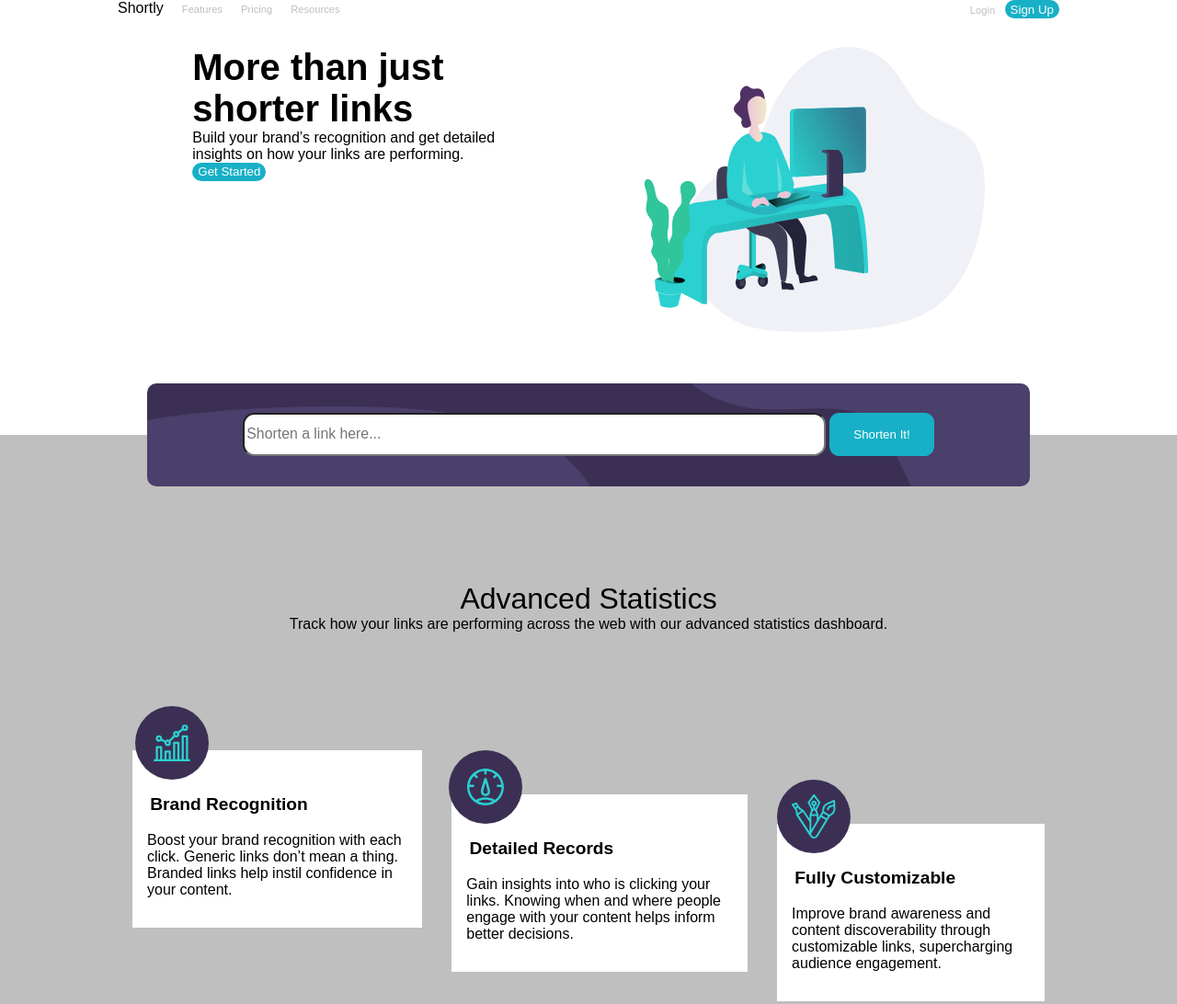
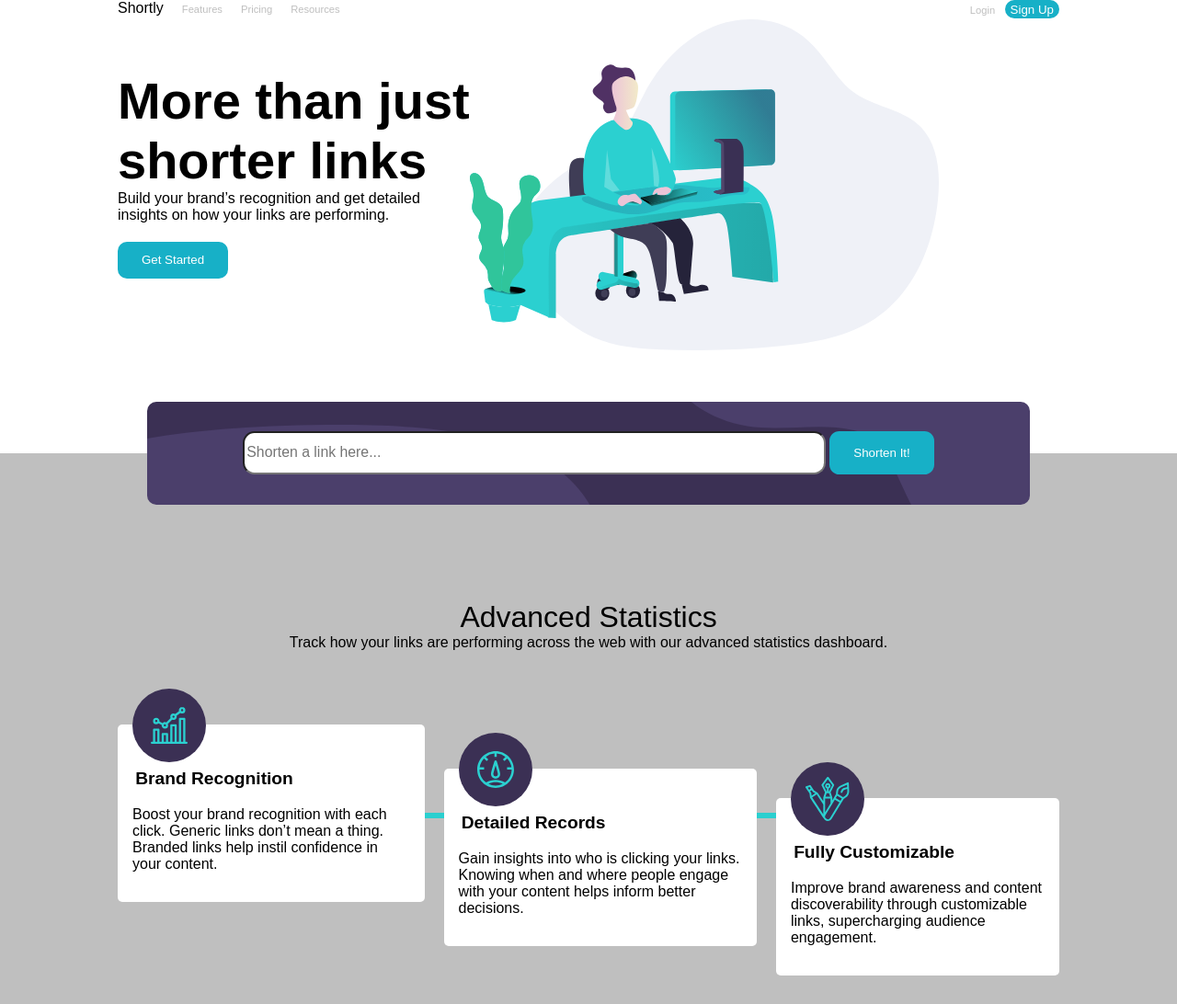
Before and after one commit to nemanja-z/URL-Shortener, a plain HTML site: page index.html in a window 1280 px wide. Shown: the top 1092 px of the page at 92% size. Drawn offline with nearby package versions, Linux system fonts and the light colour scheme.

Commit message:
Add incomplete desktop version

```diff
--- a/css/style.css
+++ b/css/style.css
@@ -24,8 +24,11 @@ nav.flexbox{
     display: flex;
     justify-content: space-between;
 }
-.flexbox, .activation, .section-1, .info, .activation, .wrap {
+.flexbox, .activation, .info, .activation, .wrap {
     padding:0 8em;
+}
+.section-1{
+    padding: 0 0 0 8em;
 }
 nav.flexbox ul {
     display: flex;
@@ -41,13 +44,16 @@ nav.flexbox ul li:last-child {
 section.section-1{
     display: flex;
     flex-direction: row;
-    justify-content: space-around;
 }
-.section-1:first-child{
-    margin-top: 30px;
+
+.section-1 div button{
+    margin-top: 1.5em;
+    width: 9em;
+    height: 3em;
 }
 .section-1 h1{
-    font-size: 2.5em;
+    margin-top: 1em;
+    font-size: 3.5em;
     font-weight: 700;
 }
 .activation h2,
@@ -93,42 +99,43 @@ section.section-1{
     flex-direction: row;
     justify-content: space-between;
     padding-bottom: 7em;
+    padding-top: 5em;
 
 }
-.cards div{
+.cards >div{
     padding: 3em 0 2em 0;
     background-color: white;
 }
-.cards  div:nth-last-of-type(3){
+.cards >div:nth-last-of-type(3){
     position: relative;
 }
-.cards  div:nth-last-of-type(2){
+.cards >div:nth-last-of-type(2){
     position: relative;
     top: 3em;
 }
-.cards div:nth-last-of-type(1){
+.cards >div:nth-last-of-type(1){
     position: relative;
     top: 5em;
 }
-.cards-img{
+/* .cards-img{
     margin-top: 2em;
-}
-.cards-img div:nth-last-of-type(3){
-    position: relative;
-    top:3em;
-    right: 7em;
+} */
+.card-1 div{
+    position: absolute;
+    bottom:9.5em;
+    left: 1em;
     z-index: 10;
 }
-.cards-img div:nth-last-of-type(2){
-    position: relative;
-    top:6em;
-    right: 7em;
+.card-2 div{
+    position: absolute;
+    bottom:9.5em;
+    left: 1em;
     z-index: 10;
 }
-.cards-img div:nth-last-of-type(1){
-    position: relative;
-    top:8em;
-    right: 6em;
+.card-3 div{
+    position: absolute;
+    bottom:9.5em;
+    left: 1em;
     z-index: 10;
 }
 
@@ -136,10 +143,10 @@ section.section-1{
 .card-2,
 .card-3{
     background-color: white;
-    margin:1em;
     display: flex;
     flex-direction: column;
     text-align: left;
+    border-radius: 5px;
 }
 .card-1 > *,
 .card-2 > *,
@@ -153,11 +160,10 @@ section.section-1{
     padding-bottom: 1em;
 }
 
-.cards-img{
-    display: flex;
-    justify-content: space-around;
-}
-.cards-img div{
+
+.card-1 div,
+.card-2 div,
+.card-3 div{
     display: flex;
     justify-content: center;
     align-items: center;
@@ -181,6 +187,10 @@ section.section-1{
 .activation h2{
     padding-bottom: 1em;
 }
+.activation button{
+    width: 9em;
+    height: 3em;
+}
 .wrap  *{
     color:white;
 }
@@ -196,3 +206,10 @@ section.section-1{
     margin-right: 5em;
     font-weight: 700;
 }
+
+hr.line{
+    position: relative;
+    top:5em;
+    width:3em;
+    border: solid hsl(180, 66%, 49%);
+}
--- a/index.html
+++ b/index.html
@@ -38,8 +38,8 @@
   on how your links are performing.</p>
   <button type="submit">Get Started</button>
   </div>
-    <img alt="" src ="images/illustration-working.svg"  width="370"
-    height="310">
+    <img alt="" src ="images/illustration-working.svg"  width="510"
+    height="360">
 </section>
 <div class="shortener">
   <form>
@@ -52,33 +52,33 @@
     <h2>Advanced Statistics</h2>
     <p>Track how your links are performing across the web with our
     advanced statistics dashboard.</p>
-  <div class="cards-img">
-    <div>
-      <img alt="" src="./images/icon-brand-recognition.svg">
-    </div>
-    <div>
-      <img alt="" src="./images/icon-detailed-records.svg">
-    </div>
-    <div>
-      <img alt="" src="./images/icon-fully-customizable.svg">
-    </div>
-  </div>
   <div class="cards">
   <div class="card-1">
     <h2>Brand Recognition</h2>
     <p>Boost your brand recognition with each click. Generic links don’t
       mean a thing. Branded links help instil confidence in your content.</p>
-  </div>
+      <div>
+        <img alt="" src="./images/icon-brand-recognition.svg">
+      </div>
+    </div>
+  <hr class="line">
   <div class="card-2">
     <h2>Detailed Records</h2>
     <p>Gain insights into who is clicking your links. Knowing when and where
       people engage with your content helps inform better decisions.</p>
-  </div>
+      <div>
+        <img alt="" src="./images/icon-detailed-records.svg">
+      </div>
+    </div>
+  <hr class="line">
   <div class="card-3">
     <h2>Fully Customizable</h2>
     <p>Improve brand awareness and content discoverability through customizable
       links, supercharging audience engagement.</p>
-  </div>
+      <div>
+        <img alt="" src="./images/icon-fully-customizable.svg">
+      </div>
+    </div>
 </div>
 </div>
 </section>
```
